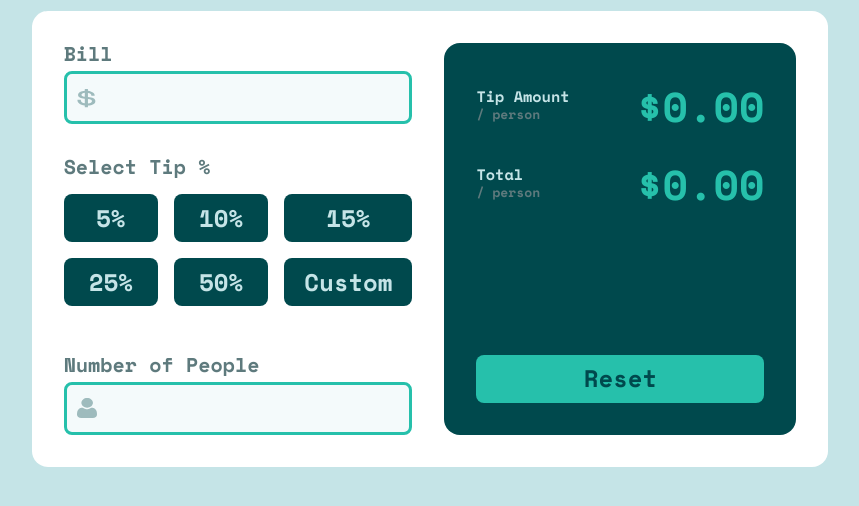
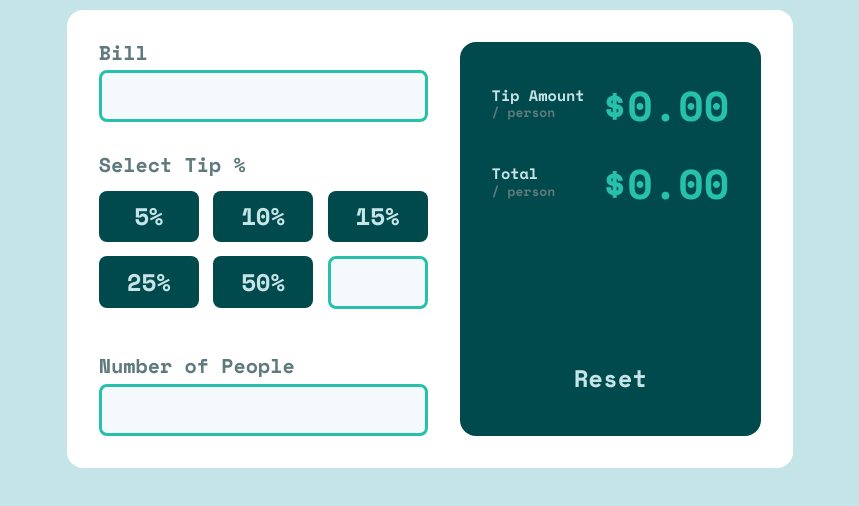
Before and after one commit to Aman11b/Tip-calculator-app, a plain HTML site: page index.html in a window 1280 px wide. Both pictures are taken after a click on the button "Custom". Shown: the part 230-736 px from the top of the page, without its empty margins (210-1069 px from the left). Drawn offline with nearby package versions, Linux system fonts and the light colour scheme.

Commit message:
completed rought js code strating final js code

```diff
--- a/index.html
+++ b/index.html
@@ -41,17 +41,18 @@
           <div class="Tip">
             <h3>Select Tip %</h3>
             <div class="Tip_buttons">
-              <button>5%</button>
-              <button>10%</button>
-              <button>15%</button>
-              <button>25%</button>
-              <button>50%</button>
-              <button>Custom</button>
+              <button value="0.05"  class="tip_btn">5%</button>
+              <button value="0.10" class="tip_btn">10%</button>
+              <button value="0.15" class="tip_btn">15%</button>
+              <button value="0.25" class="tip_btn">25%</button>
+              <button value="0.50" class="tip_btn">50%</button>
+              <button id="custom_btn">Custom</button>
+              <input type="number" id="Custom_input" min="0" style="display: none;">
             </div>
           </div>
           <div class="people">
             <h3>Number of People</h3>
-            <input type="number" id="people" min="0" class="people_input" />
+            <input type="number" id="people" min="1" class="people_input" />
           </div>
         </article>
         <article class="output_div">
@@ -71,7 +72,7 @@
               <output id="tipAmount">$0.00</output>
             </div>
           </div>
-          <button type="reset" class="reset_btn">Reset</button>
+          <button type="reset" id="reset_btn">Reset</button>
         </article>
       </div>
     </main>
--- a/main.js
+++ b/main.js
@@ -1,5 +1,42 @@
 const billAmount = document.getElementById("bill");
+const peoples = document.getElementById("people");
+const tipBtn = document.querySelectorAll(".tip_btn");
+const customBtn = document.getElementById("custom_btn");
+const custom_Input = document.getElementById("Custom_input");
+const resetBtn = document.getElementById("reset_btn");
 
+
+// testing part
 billAmount.addEventListener("change", () => {
-  console.log(billAmount.value);
+  console.log("bill Amount",billAmount.value);
 });
+
+console.log("queryselector all return an arrya hence direct addEventlisterner wont work use for each insted",tipBtn);
+
+// tipBtn.addEventListener('click',()=>{
+//   console.log("Tip percentage", tipBtn.value)
+// })
+
+tipBtn.forEach(button =>{
+  button.addEventListener('click',()=>{
+    console.log('Tip percentage ',button.value)
+  })
+});
+
+customBtn.addEventListener('click',()=>{
+  customBtn.style.display='none'
+  custom_Input.style.display='';
+});
+
+custom_Input.addEventListener('change',()=>{
+  const customValue = parseFloat(custom_Input.value);
+  if(!isNaN(customValue)){
+    console.log('Custom Tip: ',customValue/100);
+  }
+});
+
+peoples.addEventListener("change", () => {
+  console.log("People Number", peoples.value);
+});
+
+// === state variable
--- a/style.css
+++ b/style.css
@@ -3,6 +3,7 @@
 *::after {
   box-sizing: border-box;
 }
+
 
 html {
   -moz-text-size-adjust: none;
@@ -14,18 +15,13 @@ html:focus-within {
   scroll-behavior: smooth;
 }
 
+
 body,
-h1,
-h2,
-h3,
-h4,
-p,
-figure,
-blockquote,
-dl,
-dd {
+h1, h2, h3, h4, p,
+figure, blockquote, dl, dd {
   margin: 0;
 }
+
 
 body {
   min-height: 100vh;
@@ -34,57 +30,66 @@ body {
   font-family: inherit;
 }
 
-h1,
-h2,
-h3,
-h4,
-button,
-input,
-label {
+
+h1, h2, h3, h4,
+button, input, label {
   line-height: 1.1;
 }
 
-h1,
-h2,
-h3,
-h4 {
+
+h1, h2,
+h3, h4 {
   text-wrap: balance;
 }
+
 
 a:not([class]) {
   text-decoration-skip-ink: auto;
   color: currentColor;
 }
 
-img,
-picture {
+
+img, picture {
   max-width: 100%;
   display: block;
 }
 
-input,
-button,
-textarea,
-select {
+
+input, button,
+textarea, select {
   font-family: inherit;
   font-size: inherit;
 }
+
+/* Hide number input arrows (cross-browser) */
+input[type=number]::-webkit-inner-spin-button,
+input[type=number]::-webkit-outer-spin-button {
+  -webkit-appearance: none;
+  margin: 0;
+}
+
+input[type=number] {
+  -moz-appearance: textfield;
+}
+
 
 textarea:not([rows]) {
   min-height: 10em;
 }
 
+
 :target {
   scroll-margin-block: 5ex;
 }
 
-ul[role="list"],
-ol[role="list"] {
+
+ul[role='list'],
+ol[role='list'] {
   list-style: none;
 }
 
 :root {
-  --clr-Green-400: hsl(172, 67%, 45%);
+    --clr-Green-400:hsl(172, 67%, 45%);
     --clr-Green-900: hsl(183, 100%, 15%);
     --clr-Grey-500: hsl(186, 14%, 43%);
     --clr-Grey-400: hsl(184, 14%, 56%);
@@ -92,13 +97,14 @@ ol[role="list"] {
     --clr-Grey-50: hsl(189, 47%, 97%);
     --clr-White: hsl(0, 100%, 100%);
 
-  --fs: 24px;
-  --fw-700: 700;
+    --fs:24px;
+    --fw-700:700;
 
-  --ff: "Space Mono", monospace;
+    --ff:"Space Mono", monospace;
+
 }
 
-body {
+body{
     font-family: var(--ff);
     font-size: var(--fs);
     font-weight: var(--fw-700);
@@ -106,7 +112,7 @@ body {
     color: var(--clr-Grey-500);
 }
 
-.wrapper {
+.wrapper{
     min-height: 100vh;
     min-width: 100vw;
 
@@ -119,10 +125,12 @@ body {
     flex-direction: column;
 
     gap: 2rem;
+
+
 }
 
-.wrapper .heading h1 {
-  letter-spacing: 1rem;
+.wrapper .heading h1{
+  letter-spacing: 1rem
 }
 
 .container {
@@ -141,8 +149,7 @@ body {
   flex-direction: column;
   gap: 2rem;
 }
-
-input {
+input{
   cursor: pointer;
   width: 100%;
 
@@ -155,73 +162,54 @@ input {
   text-align: right;
 }
 
-input:focus {
-  border-color: var(--clr-Green-400);
-  outline: none;
-}
-
-.bill_input,
-.people_input {
-  background-repeat: no-repeat;
-  background-position: left 10px center;
-  background-size: 20px 20px;
-}
-
-.bill_input {
-  background-image: url("./images/icon-dollar.svg");
-}
-.people_input {
-  background-image: url("./images/icon-person.svg");
-}
-
 .bill_div,
-.output_div {
+.output_div{
   width: 50%;
 }
 
 .bill,
-.people {
+.people{
   display: flex;
   flex-direction: column;
   gap: 0.4rem;
+
 }
 
 .bill > h3,
 .people > h3,
-.Tip > h3 {
+.Tip > h3{
   font-size: smaller;
 }
 
-.Tip_buttons {
-  padding: 1rem 0;
+.Tip_buttons{
+  padding: 0.9rem 0;
   display: grid;
-  gap: 1rem;
-  grid-template-columns: repeat(3, 1fr);
+  gap: 0.9rem;
+  grid-template-columns: repeat(3,100px);
 }
 
-button {
+button{
   border: none;
-  height: 3rem;
+  height: 3.2rem;
   font-weight: var(--fw-700);
 
   background-color: var(--clr-Green-900);
   color: var(--clr-Grey-200);
 
-  padding: 10px 20px;
-
   border-radius: 8px;
   cursor: pointer;
 }
 
-button:hover {
+button:hover{
   background-color: var(--clr-Green-400);
   color: var(--clr-Green-900);
 }
-.reset_btn {
+
+.reset_btn{
   background-color: var(--clr-Green-400);
   color: var(--clr-Green-900);
 }
-.reset_btn:hover {
+.reset_btn:hover{
   background-color: var(--clr-Grey-200);
 }
 
@@ -235,9 +223,10 @@ button:hover {
 
   padding: 2rem;
   border-radius: 1rem;
+
 }
 
-.output_value {
+.output_value{
   display: flex;
   flex-direction: column;
 
@@ -245,7 +234,7 @@ button:hover {
 }
 
 .tip_amount_heading,
-.total_person_heading {
+.total_person_heading{
   font-size: small;
   display: flex;
   flex-direction: column;
@@ -253,20 +242,25 @@ button:hover {
 }
 
 .tip_amount_heading > p,
-.total_person_heading > p {
+.total_person_heading > p{
   color: var(--clr-Grey-500);
 }
 
-output {
+output{
   font-size: 2.6rem;
   color: var(--clr-Green-400);
+
 }
 
+
+
 .tip_amount,
-.total_person {
+.total_person{
   display: flex;
   justify-content: space-between;
 }
 
-@media screen and (max-width: 375px) {
+@media screen and (max-width:375px){
+
+
 }
```
Lines whose indentation alone changed are shown as unchanged.
